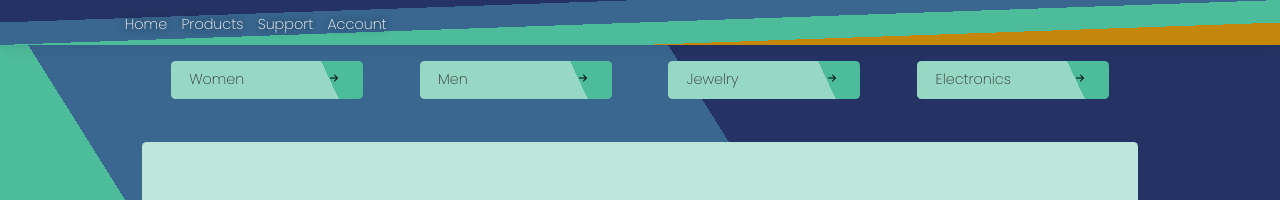
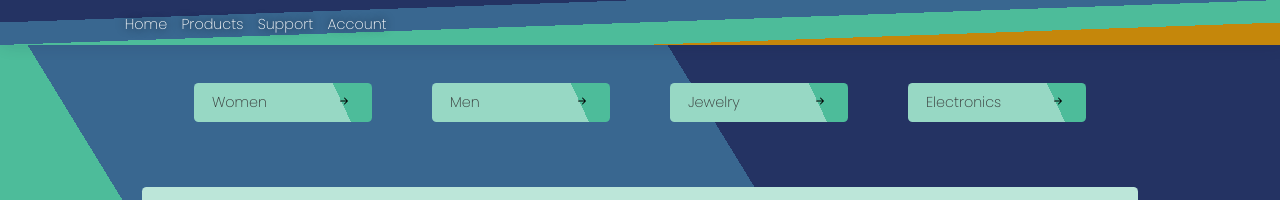
Before and after one commit to jili0/amazing-shop, a React (Vite) app: page /products in a window 1280 px wide. Shown: the top 200 px of the page. Built offline with nearby package versions, Linux system fonts and the light colour scheme; no server answers.

Commit message:
style product categories

```diff
--- a/src/components/ProductsCategories.jsx
+++ b/src/components/ProductsCategories.jsx
@@ -7,7 +7,7 @@ import category_electronics from "../assets/category_others.png";
 
 const ProductsCategories = () => {
   return (
-    <div className="products-categories">
+    <div className="products-categories p-2 g-1">
       <NavLink to="/products/women">
         <Card title="Women" cover={category_women} />
       </NavLink>
--- a/src/styles/_config.scss
+++ b/src/styles/_config.scss
@@ -57,7 +57,7 @@ $radius: calc(2px + 0.2vw);
 @mixin set-card-grid() {
   display: grid;
   place-content: center;
-  grid-template-columns: repeat(auto-fill, minmax($space-6, 1fr));
+  grid-template-columns: repeat(auto-fill, minmax($space-7, 1fr));
 }
 
 // CLASSES
--- a/src/styles/_products.scss
+++ b/src/styles/_products.scss
@@ -1,17 +1,13 @@
 /* Products */
 
 .products-categories {
-  display: grid;
-  grid-template-columns: repeat(auto-fit, minmax(10rem, 1fr));
+  @include set-card-grid();
   border-radius: $radius;
-  .card {
-    margin-block: 0.4rem;
-    margin-inline: 0.2rem;
-  }
   .card-cover {
     display: none;
   }
   .card-info {
+    width: 80%;
     border-radius: $radius;
     @include set-background($color-tertiary);
     background-image: linear-gradient(
```
Also changed, not shown: src/styles/styles.css.
